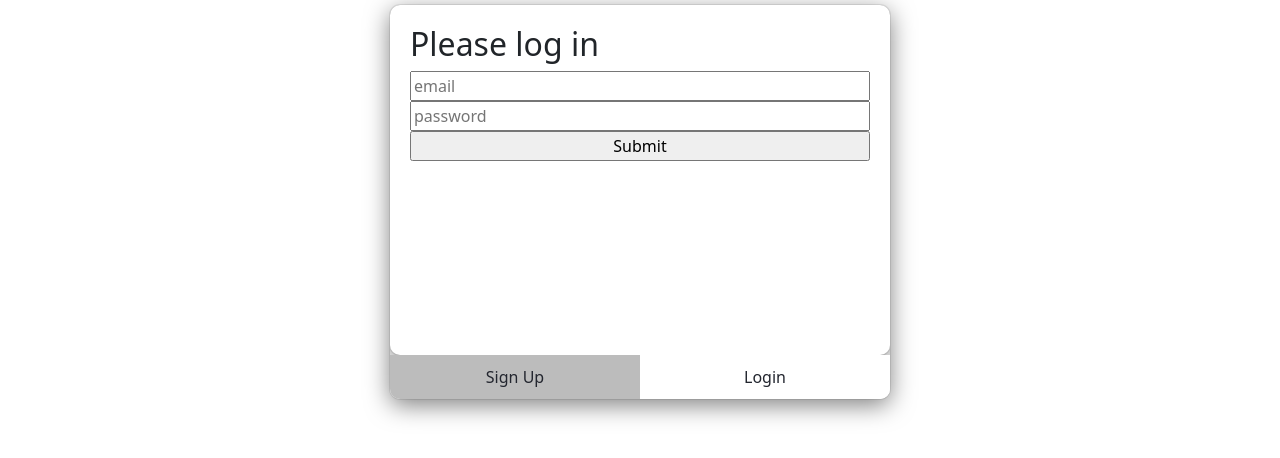
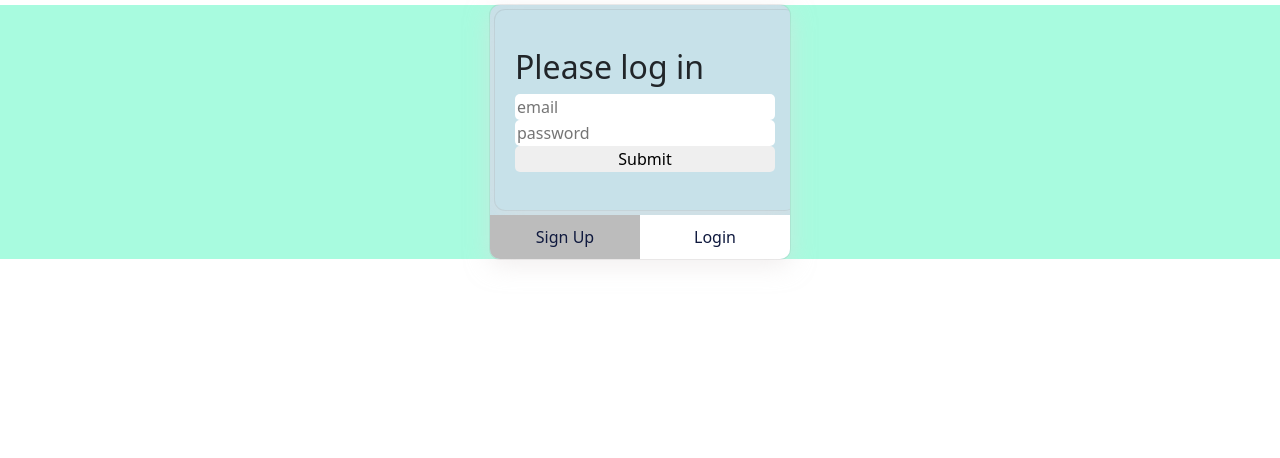
Before and after one commit to JGarcSoar/budget-tracker, a React (Create React App) app: page / in a window 1280 px wide. Shown: the top 458 px of the page. Built offline with nearby package versions, Linux system fonts and the light colour scheme.

Commit message:
post presentation

```diff
--- a/src/App.css
+++ b/src/App.css
@@ -1,3 +1,69 @@
+/* * {
+  border: 1px solid red;
+} */
+
+#root {
+  background-color: rgb(168, 251, 223);
+}
+
+h1 {
+  text-align: center;
+  font-family: Verdana, Geneva, Tahoma, sans-serif;
+}
+
+h5 {
+  padding-left: 10px;
+  padding-right: 10px;
+}
+
+.button-container {
+  display: flex;
+  flex-direction: row-reverse;
+}
+
+.submit {
+  background-color: rgb(97, 202, 202);
+  border-radius: 5px;
+  border: none;
+  margin-left: 10px;
+}
+
+.delete {
+  background-color: rgb(238, 68, 11);
+  border-radius: 5px;
+  border: none;
+  margin-left: 10px;
+}
+
+.signout {
+  background-color: rgb(49, 235, 235);
+  margin: 10px;
+  border-radius: 5px;
+  border: groove black;
+}
+
+.button:hover {
+  border: solid #282c34;
+}
+
+form {
+  display: flex;
+  justify-content: center;
+  padding: 25px;
+  margin: 5px;
+}
+
+input {
+  border-radius: 5px;
+  border: 10px;
+  margin: 10px;
+}
+
+p {
+  text-align: center;
+  font-weight: bold;
+}
+
 .App {
   text-align: center;
 }
@@ -39,17 +105,12 @@
 
 /*Header*/
 .Expense-Header{
-  background-color: aqua;
+  background-color: rgb(0, 115, 104)
 }
 
-.button-container{
-  display:flex;
-  align-items: center;
-
-}
 
 .table{
-  background-color: bisque;
+  background-color: rgb(196, 250, 250);
 }
 
 /*Auth*/
@@ -60,16 +121,17 @@
 }
 
 .auth-container-box {
-width: 500px;
+width: 300px;
 border-radius: 10px;
 overflow: hidden;
-box-shadow: rgba(0,0,0,0.5) 0 6px 24px, rgba(0,0,0,0.08) 0 0 0 1px;
+box-shadow: rgba(228, 221, 221, 0.5) 0 6px 24px, rgba(0,0,0,0.08) 0 0 0 1px;
+background-color: rgb(199, 225, 233);
 }
 
 .auth-container-box form {
   display: flex;
   flex-direction: column;
-  height: 350px;
+  height: 200px;
   padding: 20px;
 }
 
@@ -81,5 +143,5 @@ box-shadow: rgba(0,0,0,0.5) 0 6px 24px, rgba(0,0,0,0.08) 0 0 0 1px;
   width: 50%;
   border: none;
   padding: 10px;
-  color: rgb(35, 38, 47);
+  color: rgb(15, 25, 62);
 }
--- a/src/App.js
+++ b/src/App.js
@@ -15,7 +15,7 @@ function App() {
 
   return (
     <Fragment>
-      {!authToken && <Auth/>}
+    {!authToken && <Auth/>}
      {authToken &&
      <>
      <ExpenseHeader listName={`Welcome home, ${cookies.Email}`}/>
--- a/src/components/InputExpense.js
+++ b/src/components/InputExpense.js
@@ -31,7 +31,7 @@ function InputExpense () {
             <input type ="text" value={expense} onChange={e => setExpense(e.target.value)}/>
             <h5>$ Cost</h5>
             <input type ="text" value={expense_cost} onChange={e => setExpenseCost(e.target.value)}/>
-            <button>Submit</button>
+            <button className="submit">Add Expense</button>
         </form>
         </Fragment>
     )
--- a/src/components/ListExpenses.js
+++ b/src/components/ListExpenses.js
@@ -54,7 +54,7 @@ const deleteExpense = async id => {
         <td>${expenses.expense_cost}</td>
         <td>
         </td>
-        <td><button onClick={() => deleteExpense(expenses.id)}>Delete</button></td>
+        <td><button className="delete" onClick={() => deleteExpense(expenses.id)}>Delete</button></td>
       </tr>
         ))}
     </tbody>
--- a/src/components/UpdateBudget.js
+++ b/src/components/UpdateBudget.js
@@ -23,8 +23,8 @@ function UpdateBudget({budget}){
         <Fragment>
         <form>
             <h5>Input New Budget Here</h5>
-            <input type ="numbers" value={current_budget} onChange ={e => setCurrentBudget(e.target.value)}/>
-            <button onClick={e => changeBudget(e)}>Submit</button>
+            $ <input type ="numbers" value={current_budget} onChange ={e => setCurrentBudget(e.target.value)}/>
+            <button className="submit" onClick={e => changeBudget(e)}>Submit</button>
         </form>
         </Fragment>
     )
```
